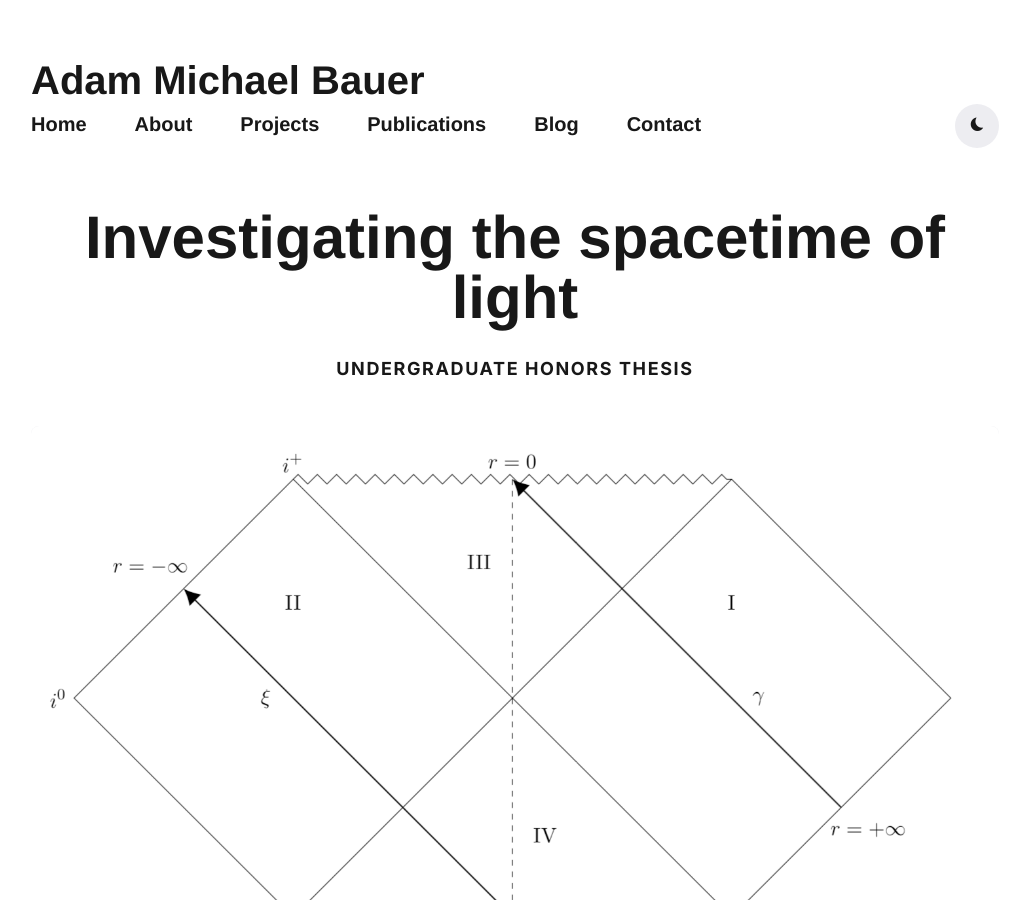
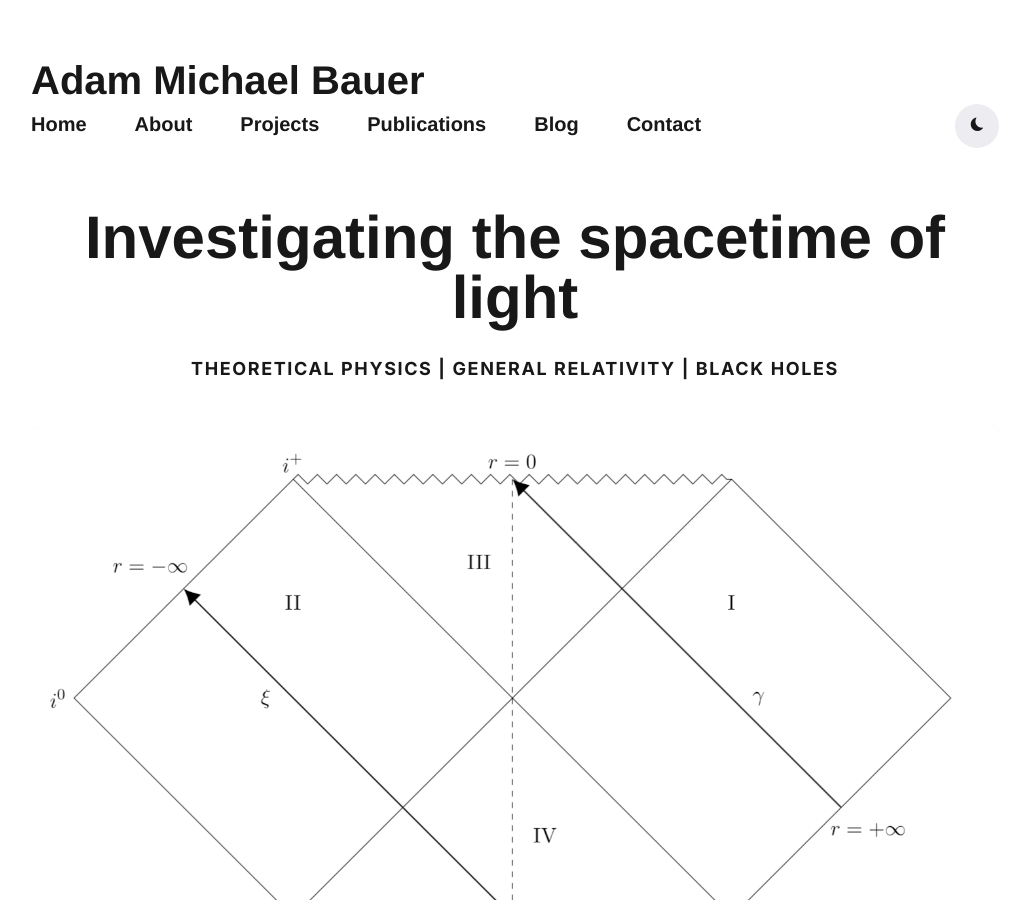
Before and after one commit to adam-bauer-34/adam-bauer-34.github.io, a Jekyll site: the page built from _projects/2020-05-15-null-rays-penrose.md, in a window 1280 px wide and 900 px high. Shown: the whole window, without its empty margins (125-1155 px from the left). Built offline with Jekyll 4.4.1, drawn with Linux system fonts in a browser that asks for light colours; nearby versions of some CDN libraries; some web fonts are replaced.

Commit message:
clean before branch

```diff
--- a/_projects/2020-05-15-null-rays-penrose.md
+++ b/_projects/2020-05-15-null-rays-penrose.md
@@ -1,7 +1,7 @@
 ---
 title: Investigating the spacetime of light
 date: 2020-05-15 08:01:35 +0300
-subtitle: Undergraduate Honors Thesis
+subtitle: Theoretical physics | General relativity | Black holes
 image: '/images/project-images/wormhole.png'
 ---
 
```
